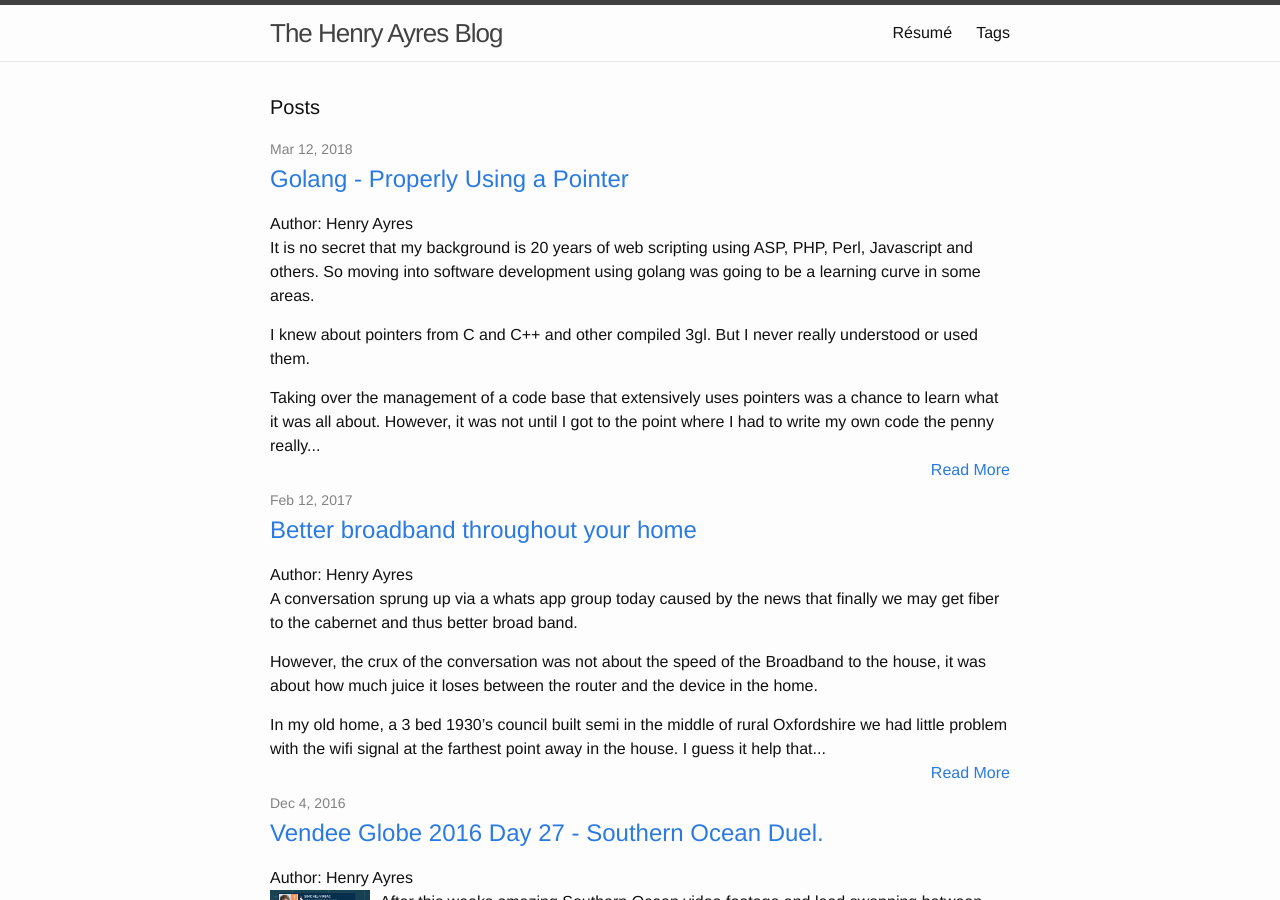
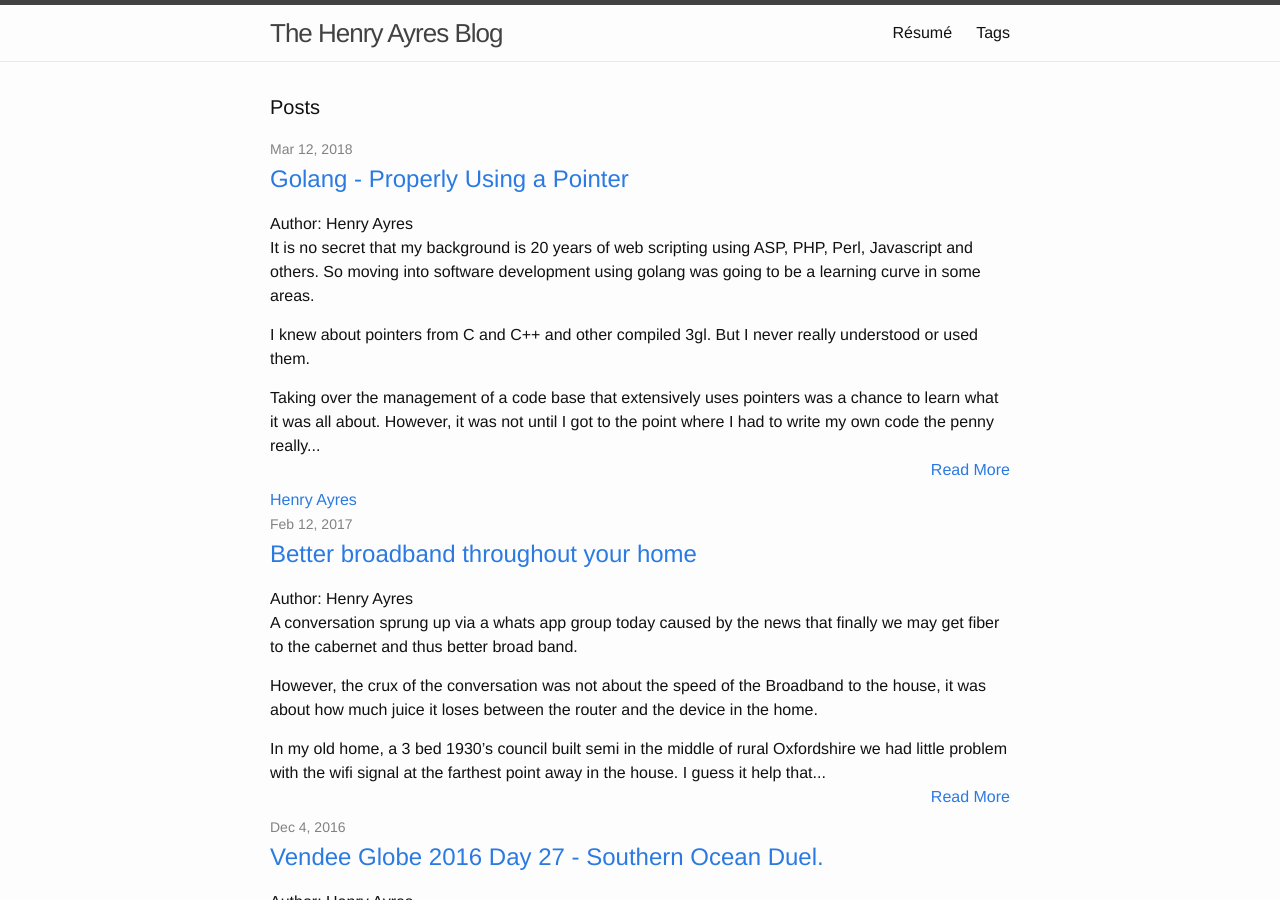
Before and after one commit to hayres/hayres.github.io, a Jekyll site: the page built from index.html, in a window 1280 px wide and 900 px high. Built offline with Jekyll 4.4.1, drawn with Linux system fonts in a browser that asks for light colours; the list of posts is cut into pages by our own code; comment, search, counter and statistics services are not loaded.

Commit message:
update resume ad linked in ad

```diff
--- a/index.html
+++ b/index.html
@@ -21,10 +21,11 @@ layout: default
   }
  }
 </script>
+<script type="text/javascript" src="https://platform.linkedin.com/badges/js/profile.js" async defer></script>
 <div class="home">
 
   <h1 class="page-heading">Posts</h1>
-
+  {% assign myi = 0 %}
   <ul class="post-list">
     {% for post in paginator.posts  %}
       <li>
@@ -41,7 +42,12 @@ layout: default
         {{ post.content | truncatewords : 100}}<br/>
         <a  class="readmore" href="{{ post.url | prepend: site.baseurl }}">Read More</a>
       </li>
-    {% endfor %}
+
+      {% if myi == 0 %}
+      <div class="LI-profile-badge"  data-version="v1" data-size="medium" data-locale="en_US" data-type="horizontal" data-theme="light" data-vanity="henryayres"><a class="LI-simple-link" href='https://uk.linkedin.com/in/henryayres?trk=profile-badge'>Henry Ayres</a></div>
+       {% assign myi = 1 %}
+      {% endif%}
+      {% endfor %}
   </ul>
 
 
```
Also changed, not shown: resumemd.md (+2 -2 lines).
